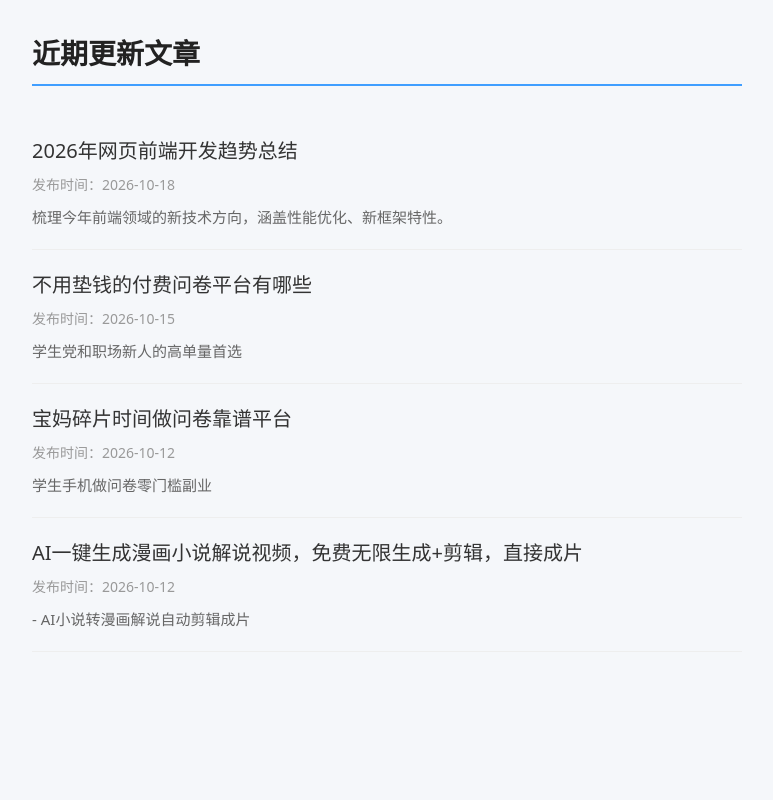
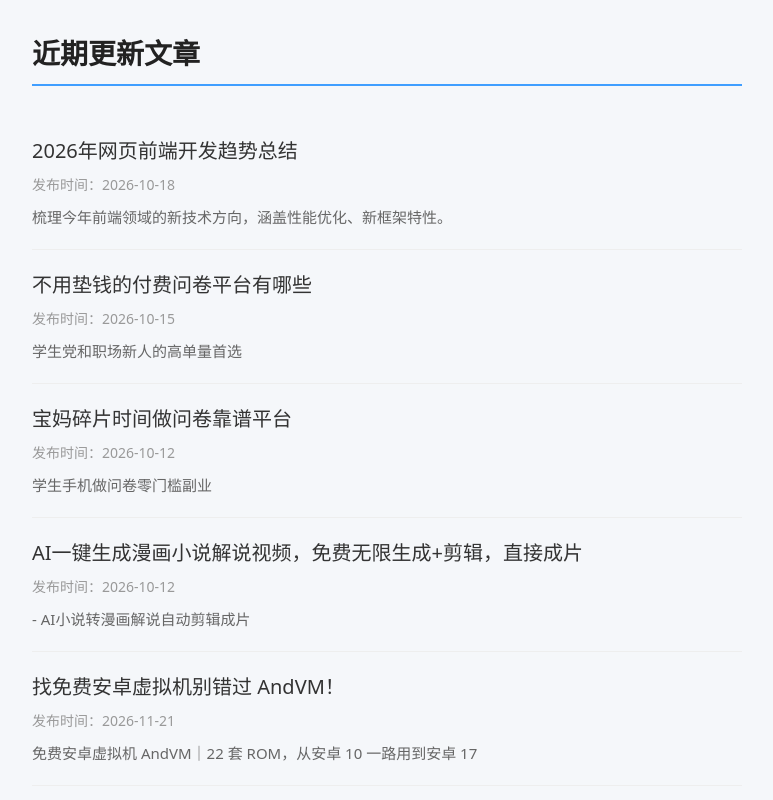
Before and after one commit to gionq/gionq.github.io, a plain HTML site: page project.html in a window 1280 px wide. Shown: the part 404-1204 px from the top of the page, without its empty margins (253-1026 px from the left). Before the commit the page ends 1096 px from the top, so only its background shows below. Drawn offline with Linux system fonts and the light colour scheme; files that its build step writes are made by us from their sources.

Commit message:
Update project.html

```diff
--- a/project.html
+++ b/project.html
@@ -51,6 +51,12 @@
                 <div class="article-meta">发布时间：2026-10-12</div>
                 <p class="article-desc">- AI小说转漫画解说自动剪辑成片</p>
             </div>
+            <div class="article-item">
+                <a href="09.html" class="article-title">找免费安卓虚拟机别错过 AndVM！</a>
+                <div class="article-meta">发布时间：2026-11-21</div>
+                <p class="article-desc">免费安卓虚拟机 AndVM｜22 套 ROM，从安卓 10 一路用到安卓 17
+</p>
+            </div>
         </div>
     </div>
 </body>
```
